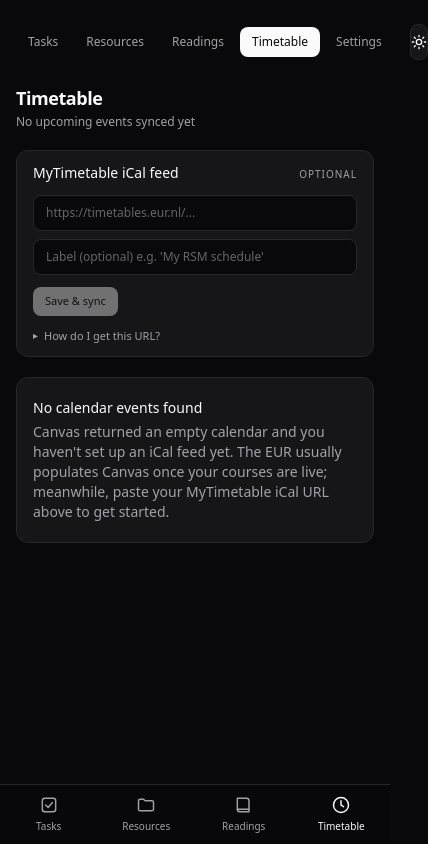
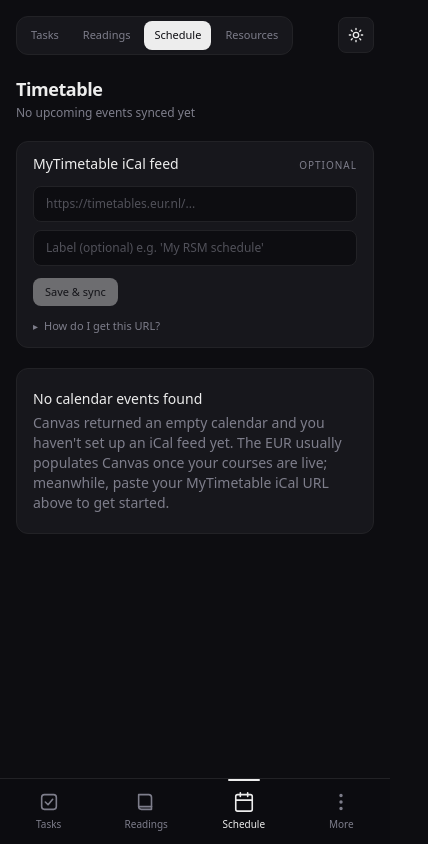
Before and after one commit to martonbartok67/todo, a Next.js app: page /timetable in a window 390 px wide. Shown: the whole page, 428 px wide, since content can reach past the window. Built offline with nearby package versions, Linux system fonts and the light colour scheme.

Commit message:
design: visual overhaul — spacing, urgency left-border, nav pill, bottom tab indicator

```diff
--- a/app/globals.css
+++ b/app/globals.css
@@ -2,83 +2,57 @@
 @tailwind components;
 @tailwind utilities;
 
-/*
- * 🎨 THE PAINT BOX
- *
- * Tailwind says "I want to know what color `var(--background)` is!"
- * and THIS file answers.
- *
- * We define four "magic crayons" — they each have TWO names:
- *   one for day mode (`.light` is the class on <html>)
- *   one for night mode (`.dark` is the class on <html>)
- *
- * `next-themes` flips the class on <html>, and the CSS automatically
- * swaps which crayon is being used. Ta-da! ☀️🌙
- *
- * The numbers after the colors (e.g. `0 0% 100%`) are HSL values —
- * Hue, Saturation, Lightness — which is just a fancy way of describing
- * a color. Don't worry about memorizing them.
- */
 @layer base {
   :root {
-    /* ☀️ Day mode — bright paper, dark ink */
-    --background: 0 0% 100%;
-    --foreground: 240 10% 4%;
-    --border:     240 6% 90%;
-    --muted:      240 4% 46%;
+    --background:      0 0% 99%;
+    --foreground:      240 12% 8%;
+    --border:          240 6% 88%;
+    --muted:           240 5% 52%;
 
-    /* Surface tints — barely-visible card backgrounds. In light mode they're
-     * almost-white; in dark mode they're slightly-lighter-than-the-page. This
-     * keeps the same visual rhythm ("the card is one shade off the page") in
-     * both themes. */
-    --surface-1: 240 5% 96%;   /* near-white card on white page */
-    --surface-2: 240 5% 92%;   /* slightly darker chip / nested card */
-    --surface-3: 240 5% 88%;   /* hover / pressed state */
-    --surface-default: 240 10% 4%; /* the page-edge tone (used by bg-surface) */
+    --surface-1:       240 6% 95%;
+    --surface-2:       240 6% 90%;
+    --surface-3:       240 6% 85%;
+    --surface-default: 240 12% 8%;
+
+    --accent:          245 70% 60%;   /* indigo */
+    --accent-fg:       0 0% 100%;
   }
 
   .dark {
-    /* 🌙 Night mode — dark paper, light ink */
-    --background: 240 10% 4%;
-    --foreground: 0 0% 98%;
-    --border:     240 4% 16%;
-    --muted:      240 5% 65%;
+    --background:      240 12% 6%;
+    --foreground:      0 0% 93%;
+    --border:          240 6% 14%;
+    --muted:           240 5% 52%;
 
-    --surface-1: 240 4% 9%;    /* near-black card, slightly lifted */
-    --surface-2: 240 4% 13%;
-    --surface-3: 240 4% 17%;
-    --surface-default: 240 10% 4%;
+    --surface-1:       240 8% 10%;
+    --surface-2:       240 7% 14%;
+    --surface-3:       240 7% 18%;
+    --surface-default: 240 12% 6%;
+
+    --accent:          245 70% 62%;
+    --accent-fg:       0 0% 100%;
   }
 }
 
-/* Every box gets its size right, just like normal CSS. */
-* {
-  box-sizing: border-box;
+* { box-sizing: border-box; }
+
+html {
+  -webkit-font-smoothing: antialiased;
+  -moz-osx-font-smoothing: grayscale;
 }
 
-/*
- * 🌙→☀️ Smooth theme transitions.
- * When the user clicks the toggle, the `--background`/`--foreground`
- * variables flip, and every element using them cross-fades over 200ms.
- * `transition-property: background-color, color, border-color` targets
- * exactly the tokens that change with theme, not everything (avoids
- * animating transforms / opacity on every hover).
- */
-html {
-  transition: background-color 200ms ease, color 200ms ease;
-}
 html, body {
-  transition-property: background-color, color, border-color;
-  transition-duration: 200ms;
+  transition-property: background-color, border-color;
+  transition-duration: 150ms;
   transition-timing-function: ease;
 }
 
-/*
- * 🖼️ The whole page uses our magic crayons now.
- * `bg-background` = "use the --background crayon for the background".
- * `text-foreground` = "use the --foreground crayon for text".
- * When the user toggles dark mode, both crayons flip automatically.
- */
 body {
-  @apply bg-background text-foreground antialiased;
+  @apply bg-background text-foreground;
+  font-feature-settings: "kern" 1, "liga" 1;
 }
+
+/* Scrollbar — minimal, theme-aware */
+::-webkit-scrollbar { width: 4px; height: 4px; }
+::-webkit-scrollbar-track { background: transparent; }
+::-webkit-scrollbar-thumb { background: hsl(var(--border)); border-radius: 9999px; }
--- a/components/BottomTabs.tsx
+++ b/components/BottomTabs.tsx
@@ -1,39 +1,21 @@
 "use client";
-
-/**
- * 📱 BottomTabs — fixed tab bar at the bottom of the screen on mobile.
- *
- * Hidden on md+ (where the sidebar takes over). Uses the same icon set as
- * the sidebar so the visual language matches.
- *
- * We render it as a separate component (instead of inside PageChrome) so
- * that future layouts (e.g. a dedicated settings page that doesn't want
- * the tabs) can opt out by simply not including it.
- */
 import Link from "next/link";
 import type { ReactNode } from "react";
 
-type Tab = {
-  id: string;
-  label: string;
-  href: string;
-  icon: ReactNode;
-};
+type Tab = { id: string; label: string; href: string; icon: ReactNode };
 
 const TABS: Tab[] = [
-  { id: "tasks",     label: "Tasks",     href: "/",          icon: <TasksIcon /> },
-  { id: "resources", label: "Resources", href: "/resources", icon: <ResourcesIcon /> },
-  { id: "readings",  label: "Readings",  href: "/readings",  icon: <ReadingsIcon /> },
-  { id: "timetable", label: "Timetable", href: "/timetable", icon: <TimetableIcon /> },
+  { id: "tasks",     label: "Tasks",    href: "/",          icon: <TasksIcon /> },
+  { id: "readings",  label: "Readings", href: "/readings",  icon: <ReadingsIcon /> },
+  { id: "timetable", label: "Schedule", href: "/timetable", icon: <TimetableIcon /> },
+  { id: "resources", label: "More",     href: "/resources", icon: <ResourcesIcon /> },
 ];
 
 export function BottomTabs({ active }: { active: string }) {
-  // Note: 4 tabs (no Settings on mobile — the user can reach it from the
-  // sidebar if they log in on desktop). This keeps the mobile bar thumb-friendly.
   return (
     <nav
-      aria-label="Primary"
-      className="md:hidden fixed bottom-0 inset-x-0 z-40 bg-background/95 backdrop-blur border-t border-border"
+      aria-label="Primary navigation"
+      className="md:hidden fixed bottom-0 inset-x-0 z-40 bg-background/90 backdrop-blur-md border-t border-border"
     >
       <ul className="grid grid-cols-4 max-w-2xl mx-auto">
         {TABS.map((t) => {
@@ -44,18 +26,20 @@ export function BottomTabs({ active }: { active: string }) {
                 href={t.href}
                 aria-current={isActive ? "page" : undefined}
                 className={[
-                  "flex flex-col items-center justify-center gap-1 py-2.5 text-[10px] font-medium transition-colors",
+                  "flex flex-col items-center justify-center gap-1 py-3 text-[10px] font-medium transition-colors relative",
                   isActive ? "text-foreground" : "text-muted hover:text-foreground/70",
                 ].join(" ")}
               >
-                <span className={["w-5 h-5", isActive ? "text-foreground" : ""].join(" ")}>{t.icon}</span>
+                {isActive && (
+                  <span className="absolute top-0 left-1/2 -translate-x-1/2 w-8 h-0.5 bg-foreground rounded-full" />
+                )}
+                <span className="w-[22px] h-[22px]">{t.icon}</span>
                 <span>{t.label}</span>
               </Link>
             </li>
           );
         })}
       </ul>
-      {/* Safe area for iPhones with home indicators */}
       <div className="h-[env(safe-area-inset-bottom)]" />
     </nav>
   );
@@ -83,8 +67,8 @@ function TimetableIcon() {
   return (
     <svg viewBox="0 0 24 24" fill="none" stroke="currentColor" strokeWidth="1.75"
          strokeLinecap="round" strokeLinejoin="round">
-      <circle cx="12" cy="12" r="9" />
-      <path d="M12 7v5l3 2" />
+      <rect x="3" y="4" width="18" height="18" rx="2" />
+      <path d="M8 2v4M16 2v4M3 10h18" />
     </svg>
   );
 }
@@ -92,7 +76,7 @@ function ResourcesIcon() {
   return (
     <svg viewBox="0 0 24 24" fill="none" stroke="currentColor" strokeWidth="1.75"
          strokeLinecap="round" strokeLinejoin="round">
-      <path d="M3 7a2 2 0 0 1 2-2h4l2 2h8a2 2 0 0 1 2 2v8a2 2 0 0 1-2 2H5a2 2 0 0 1-2-2z" />
+      <circle cx="12" cy="12" r="1" /><circle cx="12" cy="5" r="1" /><circle cx="12" cy="19" r="1" />
     </svg>
   );
 }
--- a/components/PageChrome.tsx
+++ b/components/PageChrome.tsx
@@ -3,27 +3,13 @@ import { ThemeToggle } from "./ThemeToggle";
 import { Sidebar } from "./Sidebar";
 import { BottomTabs } from "./BottomTabs";
 
-/**
- * 📐 Page chrome — the layout shell every page renders into.
- *
- * Layout strategy:
- *   • md+ (≥768px) → left sidebar + content column
- *   • <md          → top header strip + content column + fixed bottom tab bar
- *
- * Active tab is one of: "tasks" | "readings" | "timetable" | "settings".
- * `course` is set when the user is inside `/subjects/[course_id]` — it
- * makes the sidebar show a "you're inside Marketing" context card.
- *
- * The page-content max-width (2xl) is preserved so the design stays
- * focused even with a sidebar present.
- */
 export type PageId = "tasks" | "resources" | "readings" | "timetable" | "settings";
 
 const NAV: { id: PageId; label: string; href: string }[] = [
   { id: "tasks",     label: "Tasks",     href: "/" },
+  { id: "readings",  label: "Readings",  href: "/readings" },
+  { id: "timetable", label: "Schedule",  href: "/timetable" },
   { id: "resources", label: "Resources", href: "/resources" },
-  { id: "readings",  label: "Readings",  href: "/readings" },
-  { id: "timetable", label: "Timetable", href: "/timetable" },
   { id: "settings",  label: "Settings",  href: "/settings" },
 ];
 
@@ -43,20 +29,21 @@ export function PageChrome({
 
       {/* Main column */}
       <main className="flex-1 min-w-0">
-        <div className="max-w-2xl mx-auto px-4 py-6 pb-24 md:pb-6">
-          {/* Mobile + tablet top header — hidden on md+ where the sidebar lives */}
-          <header className="md:hidden flex items-center justify-between gap-4 mb-6">
-            <nav className="flex items-center gap-1">
-              {NAV.map((n) => {
+        <div className="max-w-2xl mx-auto px-4 pt-4 pb-28 md:pt-6 md:pb-8">
+
+          {/* Mobile header */}
+          <header className="md:hidden flex items-center justify-between mb-5">
+            <div className="flex items-center gap-1 bg-surface-1 border border-border rounded-xl p-1">
+              {NAV.filter(n => n.id !== "settings").map((n) => {
                 const isActive = n.id === active;
                 return (
                   <Link
                     key={n.id}
                     href={n.href}
                     className={[
-                      "px-3 py-1.5 rounded-lg text-[12px] font-medium transition-colors",
+                      "px-2.5 py-1.5 rounded-lg text-[11px] font-medium transition-all",
                       isActive
-                        ? "bg-foreground text-background"
+                        ? "bg-foreground text-background shadow-sm"
                         : "text-muted hover:text-foreground",
                     ].join(" ")}
                   >
@@ -64,29 +51,22 @@ export function PageChrome({
                   </Link>
                 );
               })}
-            </nav>
+            </div>
             <ThemeToggle />
           </header>
 
-          {/* Mobile subject context (mirrors what the sidebar shows on md+) */}
+          {/* Mobile subject breadcrumb */}
           {course && (
-            <div className="md:hidden mb-4 px-3 py-2.5 rounded-lg bg-surface-1 border border-border">
-              <p className="text-[10px] uppercase tracking-widest text-muted font-medium">
-                Subject
-              </p>
-              <p className="text-[14px] font-medium mt-0.5 truncate">{course.name}</p>
-              <Link
-                href="/"
-                className="text-[11px] text-muted hover:text-foreground mt-1 inline-block transition-colors"
-              >
-                ← Back to all subjects
+            <div className="md:hidden mb-4 flex items-center gap-2">
+              <Link href="/" className="text-[11px] text-muted hover:text-foreground transition-colors">
+                ← Tasks
               </Link>
+              <span className="text-muted text-[11px]">/</span>
+              <span className="text-[11px] font-medium truncate">{course.name}</span>
             </div>
           )}
 
-          {/* Theme toggle pinned to the right of the desktop header.
-           * We render it here (outside the sidebar) so it stays clickable
-           * even when the sidebar scrolls. */}
+          {/* Desktop theme toggle */}
           <div className="hidden md:flex justify-end mb-4">
             <ThemeToggle />
           </div>
@@ -95,7 +75,7 @@ export function PageChrome({
         </div>
       </main>
 
-      {/* Mobile bottom tab bar */}
+      {/* Mobile bottom tabs */}
       <BottomTabs active={active} />
     </div>
   );
--- a/components/TaskCard.tsx
+++ b/components/TaskCard.tsx
@@ -1,140 +1,163 @@
 "use client";
-
-/**
- * 🃏 TaskCard — a single row in the Tasks list.
- *
- * Shared by `TaskDashboard` (the / page) and `SubjectAccordion` (the
- * /subjects/[course_id] page). Owns its own "expanded" state for the
- * description disclosure.
- */
-import { useState } from "react";
+import { useState, useTransition } from "react";
 import { motion, AnimatePresence } from "framer-motion";
 import { completeTask, uncompleteTask } from "@/app/actions/tasks";
 import type { EnrichedTask, UrgencyLevel } from "@/lib/tasks";
 import { formatDateTimeShort } from "@/lib/format";
 
+const URGENCY_LEFT: Record<UrgencyLevel, string> = {
+  critical: "border-l-[#ef4444]",
+  high:     "border-l-[#f97316]",
+  medium:   "border-l-[#eab308]",
+  low:      "border-l-[#6366f1]",
+  none:     "border-l-transparent",
+};
+
 const URGENCY_DOT: Record<UrgencyLevel, string> = {
   critical: "bg-[#ef4444]", high: "bg-[#f97316]",
   medium:   "bg-[#eab308]", low:  "bg-[#6366f1]", none: "bg-muted",
 };
+
 const URGENCY_RING: Record<UrgencyLevel, string> = {
   critical: "hover:border-[#ef4444]", high: "hover:border-[#f97316]",
   medium:   "hover:border-[#eab308]", low:  "hover:border-[#6366f1]",
-  none:     "hover:border-[#6366f1]",
+  none:     "hover:border-muted",
 };
 
 const ITEM_TYPE_LABEL: Record<string, string> = {
-  online_upload:      "Upload",
-  online_text_entry:  "Text entry",
-  discussion_topic:   "Discussion",
-  online_quiz:        "Quiz",
-  external_tool:      "External tool",
-  Page:               "Page",
-  File:               "File",
-  ExternalUrl:        "Link",
-  Assignment:         "Assignment",
-  Quiz:               "Quiz",
-  Discussion:         "Discussion",
+  online_upload:     "Upload",
+  discussion_topic:  "Discussion",
+  online_quiz:       "Quiz",
+  external_tool:     "External",
+  Page:              "Page",
+  File:              "File",
+  ExternalUrl:       "Link",
+  Assignment:        "Assignment",
+  Quiz:              "Quiz",
+  Discussion:        "Discussion",
 };
-
-function formatDue(ts: string) {
-  // "09 Jul, 15:15" — short date + time, no year.
-  return formatDateTimeShort(ts);
-}
 
 export function TaskCard({
   task, onComplete, onUncomplete, disabled,
 }: {
-  task:            EnrichedTask;
-  onComplete?:     (id: number) => void;
-  onUncomplete?:   (id: number) => void;
-  disabled?:       boolean;
+  task:           EnrichedTask;
+  onComplete?:    (id: number) => void;
+  onUncomplete?:  (id: number) => void;
+  disabled?:      boolean;
 }) {
-  const [expanded, setExpanded] = useState(false);
-  const done        = !!task.completedAt;
-  const hasContent  = !!task.description;
-  const typeLabel   = task.itemType ? (ITEM_TYPE_LABEL[task.itemType] ?? task.itemType) : null;
+  const [expanded, setExpanded]       = useState(false);
+  const [isPending, startTransition]  = useTransition();
+  const done       = !!task.completedAt;
+  const hasContent = !!task.description;
+  const typeLabel  = task.itemType ? (ITEM_TYPE_LABEL[task.itemType] ?? null) : null;
 
-  // If the parent passes handlers, use them (TaskDashboard batches
-  // multiple toggles via useTransition). Otherwise call the server
-  // action directly — SubjectAccordion uses this path.
   const handleToggle = () => {
-    if (done && onUncomplete) onUncomplete(task.id);
-    else if (!done && onComplete) onComplete(task.id);
-    else if (done) uncompleteTask(task.id);
-    else completeTask(task.id);
+    startTransition(() => {
+      if (done) {
+        if (onUncomplete) onUncomplete(task.id);
+        else uncompleteTask(task.id);
+      } else {
+        if (onComplete) onComplete(task.id);
+        else completeTask(task.id);
+      }
+    });
   };
 
   return (
     <motion.li
       layout
-      initial={{ opacity: 0, y: 6 }}
+      initial={{ opacity: 0, y: 4 }}
       animate={{ opacity: 1, y: 0 }}
-      exit={{ opacity: 0, x: -20 }}
-      transition={{ duration: 0.16 }}
-      className="rounded-xl bg-surface-1 border border-border overflow-hidden"
+      exit={{ opacity: 0, x: -16 }}
+      transition={{ duration: 0.15 }}
+      className={[
+        "rounded-xl bg-surface-1 border border-border border-l-2 overflow-hidden transition-opacity",
+        URGENCY_LEFT[done ? "none" : task.urgency],
+        isPending ? "opacity-60" : "",
+      ].join(" ")}
     >
-      <div className="flex items-start gap-3 px-3 py-2.5">
+      <div className="flex items-start gap-3 px-3 py-3">
+        {/* Complete toggle */}
         <button
-          disabled={disabled}
+          disabled={disabled || isPending}
           onClick={handleToggle}
           className={[
-            "mt-0.5 shrink-0 w-5 h-5 rounded-full border border-border transition-all flex items-center justify-center",
-            done ? "bg-foreground border-foreground" : URGENCY_RING[task.urgency],
+            "mt-0.5 shrink-0 w-[18px] h-[18px] rounded-full border transition-all flex items-center justify-center",
+            done
+              ? "bg-foreground border-foreground"
+              : ["border-border", URGENCY_RING[task.urgency]].join(" "),
             disabled ? "opacity-40 cursor-not-allowed" : "cursor-pointer",
           ].join(" ")}
           aria-label={done ? "Mark incomplete" : "Mark complete"}
         >
-          {done && <span className="text-[10px] text-background leading-none">✓</span>}
+          {done && <span className="text-[9px] text-background leading-none font-bold">✓</span>}
         </button>
 
+        {/* Content */}
         <div
           className={["flex-1 min-w-0", hasContent ? "cursor-pointer" : ""].join(" ")}
-          onClick={() => hasContent && setExpanded((v) => !v)}
+          onClick={() => hasContent && setExpanded(v => !v)}
         >
           <div className="flex items-start gap-1.5">
-            <p className={["text-sm font-medium leading-snug flex-1 min-w-0", done ? "line-through text-muted" : "text-foreground"].join(" ")}>
+            <p className={[
+              "text-[13px] font-medium leading-snug flex-1 min-w-0",
+              done ? "line-through text-muted" : "text-foreground",
+            ].join(" ")}>
               {task.title}
             </p>
             {hasContent && (
-              <span className="shrink-0 text-muted text-[10px] mt-0.5 select-none">
+              <span className="shrink-0 text-muted/50 text-[9px] mt-0.5 select-none">
                 {expanded ? "▴" : "▾"}
               </span>
             )}
           </div>
-          <div className="flex items-center gap-2 mt-0.5 flex-wrap">
-            <span className={`w-1.5 h-1.5 rounded-full shrink-0 ${URGENCY_DOT[task.urgency]}`} />
+
+          <div className="flex items-center gap-2 mt-1 flex-wrap">
+            <span className={`w-1.5 h-1.5 rounded-full shrink-0 ${URGENCY_DOT[done ? "none" : task.urgency]}`} />
             <span className="text-[11px] text-muted truncate">{task.courseName}</span>
             {typeLabel && (
-              <span className="text-[10px] text-muted bg-surface-2 border border-border rounded px-1 py-0.5 leading-none">
+              <span className="text-[10px] text-muted/70 bg-surface-2 border border-border rounded-md px-1.5 py-0.5 leading-none">
                 {typeLabel}
               </span>
             )}
             {task.pointsPossible != null && (
-              <span className="text-[10px] text-muted tabular-nums">{task.pointsPossible} pts</span>
+              <span className="text-[10px] text-muted tabular-nums">{task.pointsPossible}pt</span>
             )}
-            {task.dueAt && !done && (
-              <span className="text-[11px] text-muted ml-auto shrink-0 tabular-nums">{formatDue(task.dueAt)}</span>
-            )}
-            {done && task.completedAt && (
-              <span className="text-[11px] text-muted ml-auto shrink-0 tabular-nums">Done {formatDue(task.completedAt)}</span>
-            )}
+            <span className="ml-auto shrink-0">
+              {task.dueAt && !done && (
+                <span className="text-[11px] text-muted tabular-nums">
+                  {formatDateTimeShort(task.dueAt)}
+                </span>
+              )}
+              {done && task.completedAt && (
+                <span className="text-[11px] text-muted tabular-nums">
+                  ✓ {formatDateTimeShort(task.completedAt)}
+                </span>
+              )}
+            </span>
           </div>
         </div>
 
+        {/* External link */}
         {task.url && (
-          <a href={task.url} target="_blank" rel="noopener noreferrer"
-            className="shrink-0 text-muted hover:text-foreground transition-colors mt-0.5 text-xs">↗</a>
+          <a
+            href={task.url}
+            target="_blank"
+            rel="noopener noreferrer"
+            onClick={e => e.stopPropagation()}
+            className="shrink-0 text-muted/60 hover:text-foreground transition-colors mt-0.5 text-sm"
+          >↗</a>
         )}
       </div>
 
+      {/* Expandable description */}
       <AnimatePresence initial={false}>
         {expanded && hasContent && (
           <motion.div
             initial={{ height: 0, opacity: 0 }}
             animate={{ height: "auto", opacity: 1 }}
             exit={{ height: 0, opacity: 0 }}
-            transition={{ duration: 0.2 }}
+            transition={{ duration: 0.18 }}
             className="overflow-hidden"
           >
             <div className="px-3 pb-3 pt-0 border-t border-border">
--- a/tailwind.config.ts
+++ b/tailwind.config.ts
@@ -1,59 +1,28 @@
 import type { Config } from "tailwindcss";
 
-/**
- * 🎨 THE COLOR RULE BOOK
- *
- * Tailwind reads this file whenever the app asks "what color is X?".
- *
- * We are setting up **two paint sets** now:
- *   ☀️  `light`  — bright backgrounds, dark text  (for day mode)
- *   🌙  `dark`   — dark backgrounds, light text   (for night mode)
- *
- * The little `colors:` block below uses **CSS variables** — those are
- * placeholders that change value depending on which mode is active.
- * When the user clicks the light switch (☀️ ↔ 🌙), the variables flip
- * from the light values to the dark values (or vice-versa), and every
- * part of the app that uses them changes color automatically. Magic! ✨
- *
- * Right now we are only swapping the *background* and *foreground* colors
- * so you can see the light switch working. We will swap more colors in
- * a later step.
- *
- * The `urgent.*` colors are kept as plain hex codes because red is red
- * is red in both modes. We don't want critical homework warnings to
- * suddenly turn pastel.
- */
 const config: Config = {
-  // 👀 Tell Tailwind where to LOOK for class names in our code.
   content: [
     "./app/**/*.{ts,tsx}",
     "./components/**/*.{ts,tsx}",
   ],
-  // 🌙 Tell Tailwind: "the `dark:` class prefix means 'dark mode'".
-  // (We already had this from the budgetingnl.nl plan, just making it explicit.)
   darkMode: "class",
   theme: {
     extend: {
       colors: {
-        // ☀️🌙 These paint the whole page.
-        // When `dark` class is on <html>, they pick the dark values.
         background: "hsl(var(--background) / <alpha-value>)",
         foreground: "hsl(var(--foreground) / <alpha-value>)",
         border:     "hsl(var(--border) / <alpha-value>)",
         muted:      "hsl(var(--muted) / <alpha-value>)",
-
-        // 🆕 Tinted surface cards (the rounded boxes our app uses).
-        // All four resolve to CSS variables defined in globals.css so
-        // they pick the right shade per theme — near-white in light
-        // mode, near-black in dark mode.
+        accent:     {
+          DEFAULT: "hsl(var(--accent) / <alpha-value>)",
+          fg:      "hsl(var(--accent-fg) / <alpha-value>)",
+        },
         surface: {
           DEFAULT: "hsl(var(--surface-default) / <alpha-value>)",
           1:       "hsl(var(--surface-1) / <alpha-value>)",
           2:       "hsl(var(--surface-2) / <alpha-value>)",
           3:       "hsl(var(--surface-3) / <alpha-value>)",
         },
-
-        // 🚨 Urgency colors stay constant — a red is a red.
         urgent: {
           critical: "#ef4444",
           high:     "#f97316",
@@ -61,16 +30,9 @@ const config: Config = {
           low:      "#6366f1",
         },
       },
-      // 🅰️ Default font family fallback chain — system fonts feel snappy.
       fontFamily: {
         sans: ["system-ui", "-apple-system", "Segoe UI", "Roboto", "sans-serif"],
         mono: ["ui-monospace", "SFMono-Regular", "Menlo", "monospace"],
-      },
-      // 🔢 Tabular numerals — used for dates, points, counters.
-      // Without this, "10" and "1" have different widths and lists
-      // wobble. `tabular-nums` enables fixed-width digits.
-      fontVariantNumeric: {
-        "tabular-nums": "lining-nums tabular-nums",
       },
     },
   },
```
